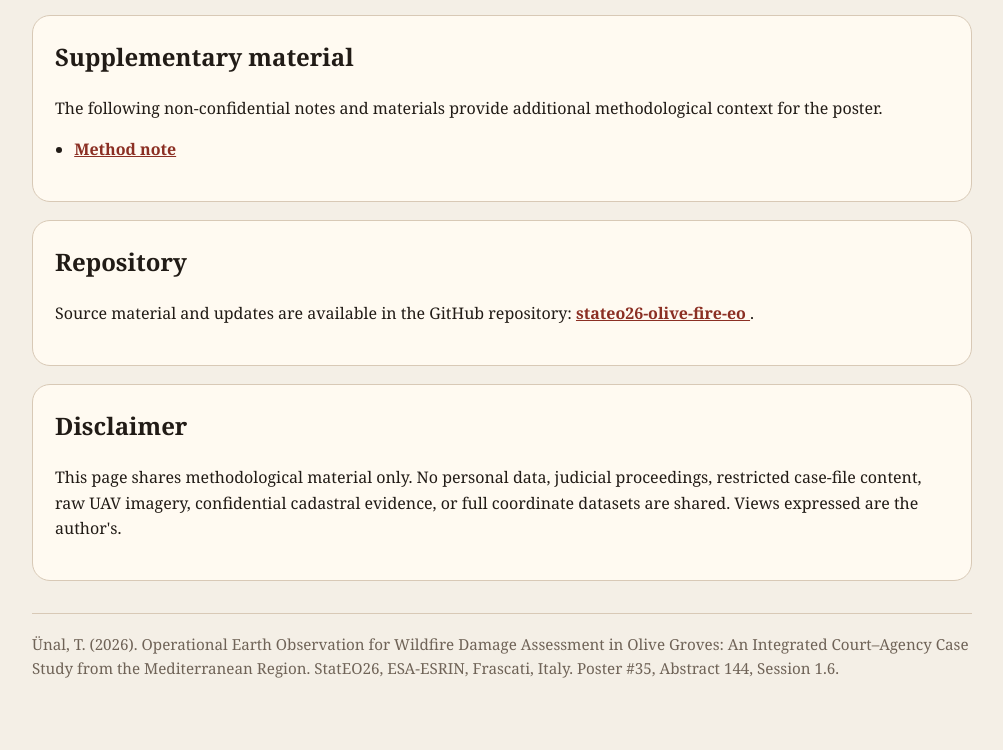
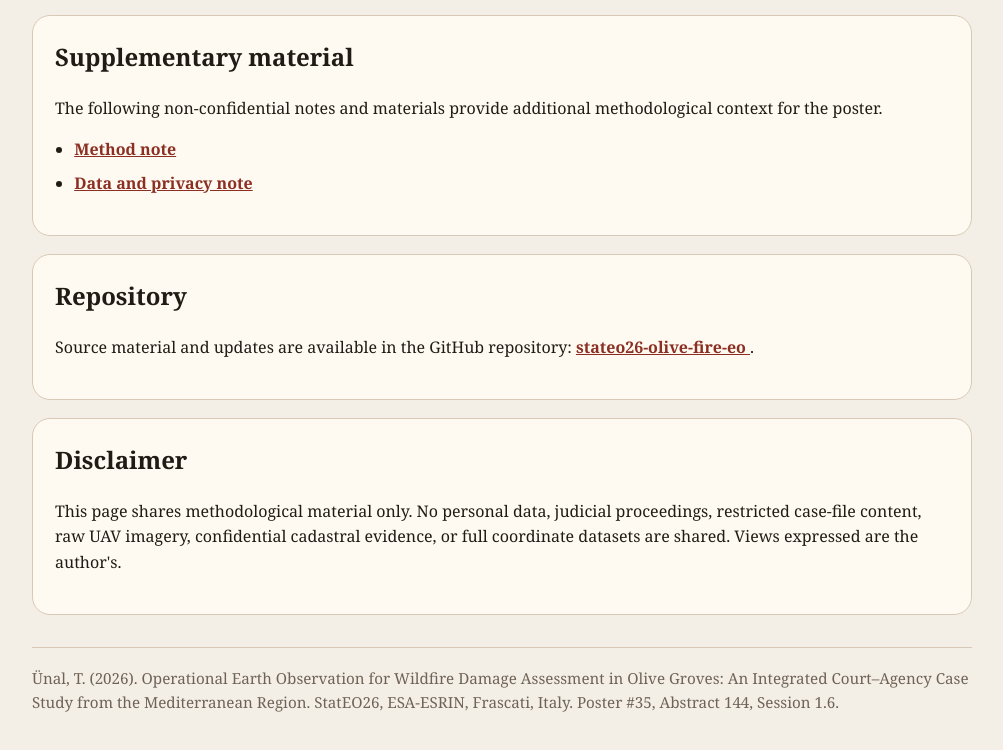
Before and after one commit to tahsin1801/stateo26-olive-fire-eo, a plain HTML site: page docs/index.html in a window 1280 px wide. Shown: the part 1460-2210 px from the top of the page, without its empty margins (138-1141 px from the left). Before the commit the page ends 2189 px from the top, so only its background shows below. Drawn offline with Linux system fonts and the light colour scheme.

Commit message:
Link data privacy note from landing page

```diff
--- a/docs/index.html
+++ b/docs/index.html
@@ -4,6 +4,7 @@
   <meta charset="utf-8">
   <meta name="viewport" content="width=device-width, initial-scale=1">
   <title>StatEO26 Poster #35 — Tahsin Ünal</title>
+
   <style>
     :root {
       --bg: #f4efe6;
@@ -51,7 +52,8 @@
       margin: 0.2em 0;
     }
 
-    h2, h3 {
+    h2,
+    h3 {
       margin-top: 0;
     }
 
@@ -112,9 +114,13 @@
 
     <section class="hero">
       <p class="kicker">StatEO26 · ESA-ESRIN · Frascati, Italy · 5–7 May 2026</p>
+
       <h1>Operational Earth Observation for Wildfire Damage Assessment in Olive Groves</h1>
+
       <p class="subtitle">Supplementary material for Poster #35 · Abstract 144 · Session 1.6</p>
+
       <p class="author">Tahsin Ünal · Agricultural Engineer · Court-Appointed Expert Witness</p>
+
       <p class="muted">Ministry of Agriculture & Forestry · Aliağa District Directorate · İzmir, Türkiye</p>
     </section>
 
@@ -155,6 +161,7 @@
 
     <section class="card">
       <h2>Methodology overview</h2>
+
       <p>
         The workflow combines UAV photogrammetry, Sentinel-2 burn-severity analysis,
         field evidence, and court-oriented agricultural damage accounting.
@@ -172,6 +179,7 @@
 
     <section class="card">
       <h2>Supplementary material</h2>
+
       <p>
         The following non-confidential notes and materials provide additional methodological context
         for the poster.
@@ -183,11 +191,18 @@
             Method note
           </a>
         </li>
+
+        <li>
+          <a href="https://github.com/tahsin1801/stateo26-olive-fire-eo/blob/main/docs/methods/data_privacy_note.md" target="_blank" rel="noopener">
+            Data and privacy note
+          </a>
+        </li>
       </ul>
     </section>
 
     <section class="card">
       <h2>Repository</h2>
+
       <p>
         Source material and updates are available in the GitHub repository:
         <a href="https://github.com/tahsin1801/stateo26-olive-fire-eo" target="_blank" rel="noopener">
@@ -198,6 +213,7 @@
 
     <section class="card">
       <h2>Disclaimer</h2>
+
       <p>
         This page shares methodological material only. No personal data, judicial proceedings,
         restricted case-file content, raw UAV imagery, confidential cadastral evidence, or full
```
